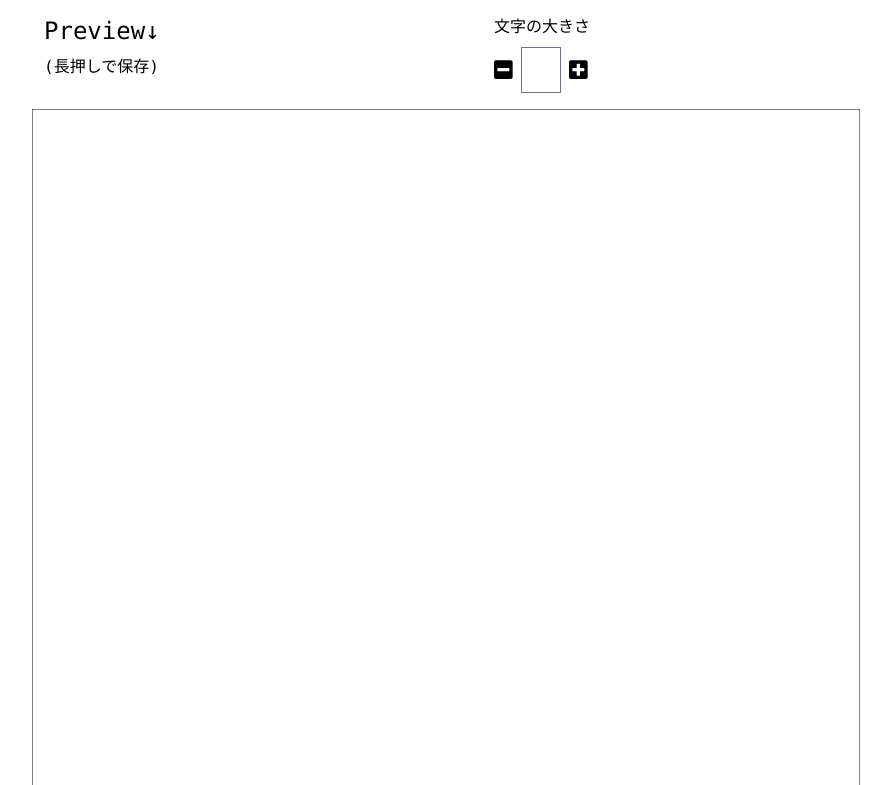
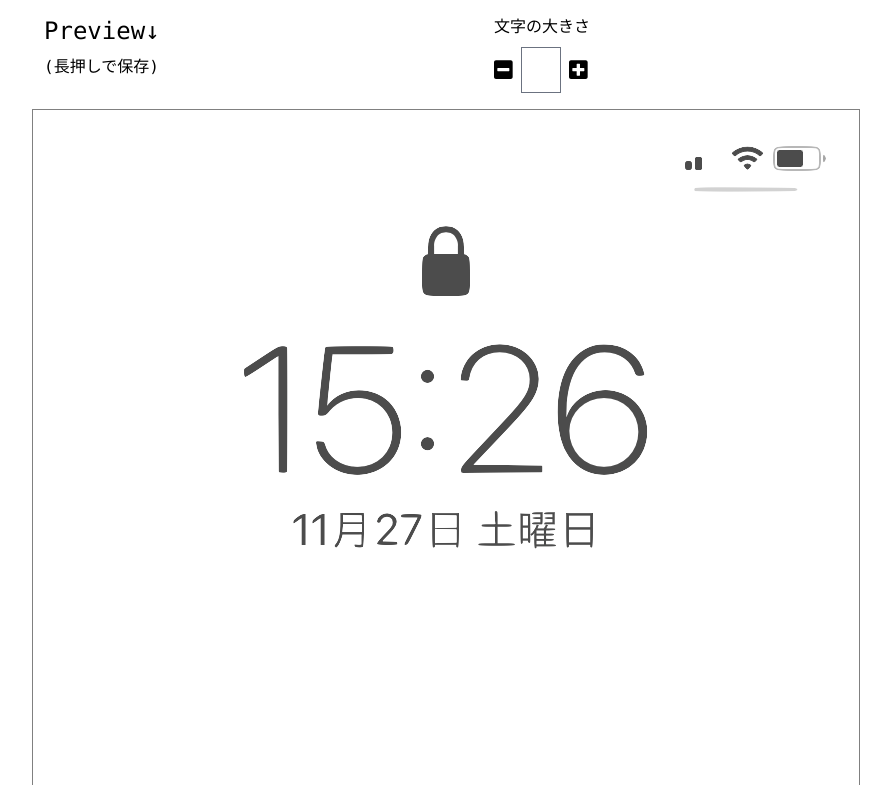
Before and after one commit to kazukitaninaka/lockscreen-generator, a React (Create React App) app: page / in a window 1280 px wide. Shown: the part 475-1260 px from the top of the page, without its empty margins (194-1085 px from the left). Built offline with nearby package versions, Linux system fonts and the light colour scheme.

Commit message:
add image in preview (size is to fix)

```diff
--- a/src/components/Preview.tsx
+++ b/src/components/Preview.tsx
@@ -1,5 +1,6 @@
 import { Dispatch, FC, SetStateAction } from "react";
 import ModifyFontSize from "./ModifyFontSize";
+import lockscreen from "../images/lockscreen.png";
 
 type Props = {
   setFontSize: Dispatch<SetStateAction<number>>;
@@ -16,7 +17,12 @@ const Preview: FC<Props> = ({ setFontSize, fontSize, img }) => {
         </div>
         <ModifyFontSize setFontSize={setFontSize} fontSize={fontSize} />
       </div>
-      {img && <img alt="icon" src={img} />}
+      <div className="relative">
+        {img && <img alt="icon" src={img} className="z-10" />}
+        <div className="absolute top-0 left-0 z-0">
+          <img src={lockscreen} alt="lockscreen" />
+        </div>
+      </div>
     </>
   );
 };
```
Also changed, not shown: src/images/lockscreen.png (added).
